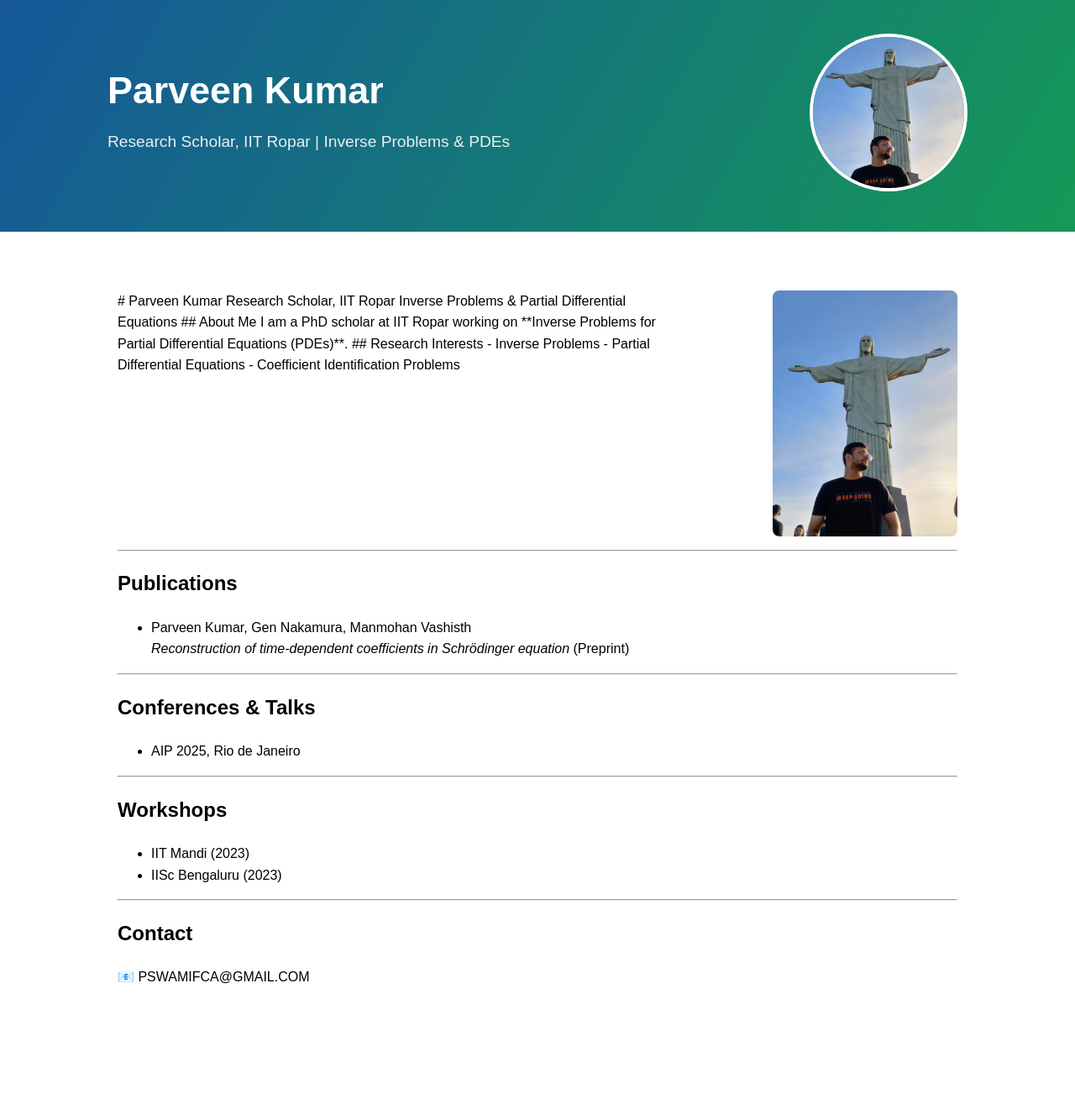
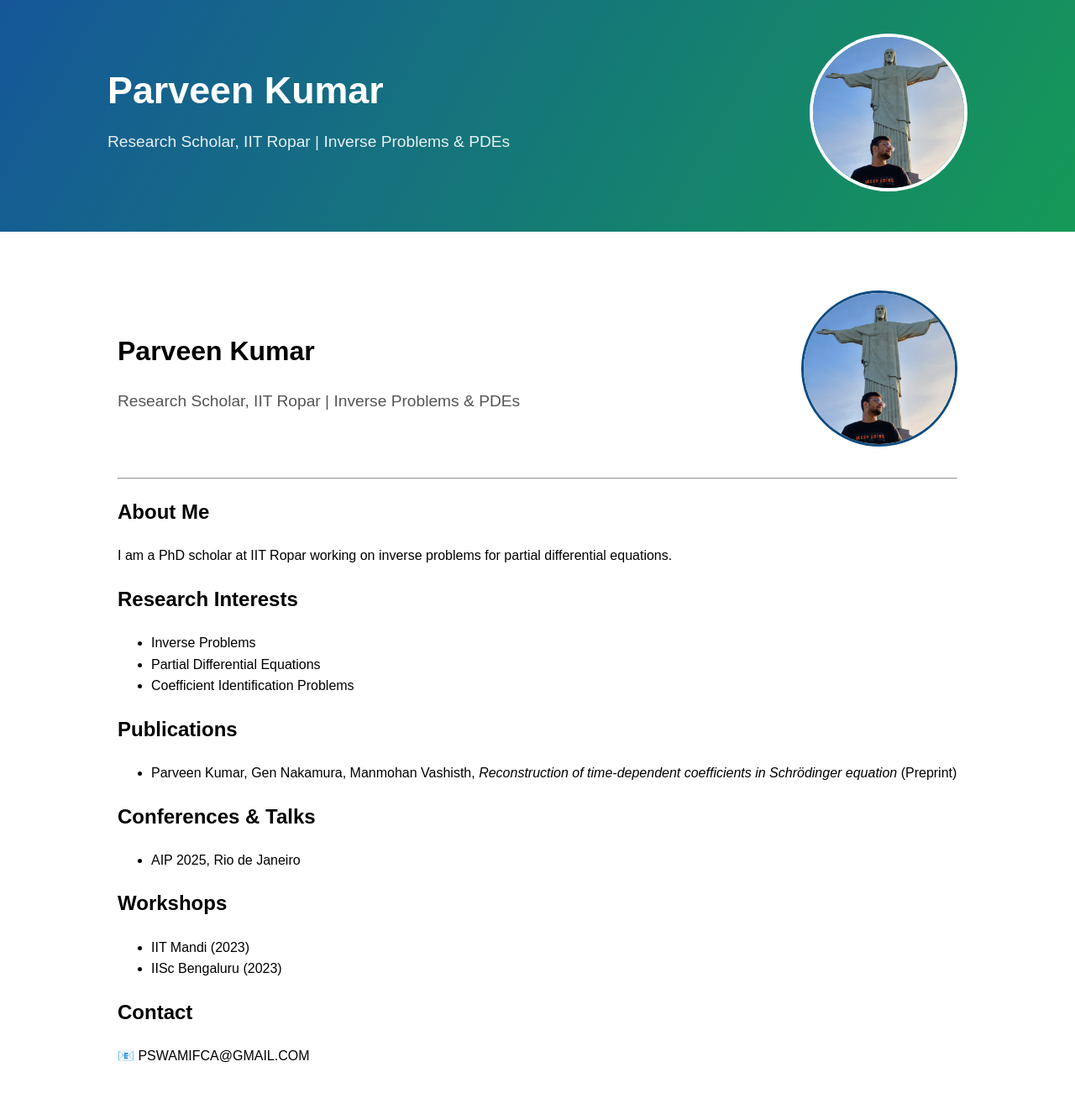
Before and after one commit to parveenkumarmath/parveenkumarmath.github.io, a Jekyll site: the page built from index.md, in a window 1280 px wide. Shown: the whole page at 84% size. Built offline with Jekyll 4.4.1, drawn with Linux system fonts in a browser that asks for light colours; our own code applies the rules of GitHub Pages for plain Markdown files; before the commit the page ends 1233 px from its top, so only the background shows below that; some of the changed lines change nothing that is shown.

Commit message:
Update index.md

```diff
--- a/index.md
+++ b/index.md
@@ -1,82 +1,87 @@
----
-layout: default
----
-
 <style>
-.top-section {
+.header {
   display: flex;
+  align-items: center;
   justify-content: space-between;
-  align-items: flex-start;
+  margin: 30px 0;
   flex-wrap: wrap;
-  margin-top: 30px;
 }
 
-.bio {
-  flex: 2;
-  min-width: 300px;
+.info {
+  flex: 1;
 }
 
-.photo {
-  flex: 1;
-  text-align: right;
-  min-width: 220px;
+.info h1 {
+  margin-bottom: 5px;
+}
+
+.info p {
+  font-size: 1.2em;
+  color: #555;
 }
 
 .photo img {
-  width: 220px;
-  border-radius: 8px;
+  width: 180px;
+  height: 180px;
+  object-fit: cover;
+  border-radius: 50%;
+  border: 3px solid #0f4c81;
 }
 </style>
 
-<div class="top-section">
+<div class="header">
 
-<div class="bio">
+  <div class="info">
+    <h1>Parveen Kumar</h1>
+    <p>Research Scholar, IIT Ropar | Inverse Problems & PDEs</p>
+  </div>
 
-# Parveen Kumar
-
-Research Scholar, IIT Ropar
-Inverse Problems & Partial Differential Equations
-
-## About Me
-
-I am a PhD scholar at IIT Ropar working on **Inverse Problems for Partial Differential Equations (PDEs)**.
-
-## Research Interests
-
-- Inverse Problems
-- Partial Differential Equations
-- Coefficient Identification Problems
+  <div class="photo">
+    <img src="parveen.jpeg" alt="Parveen Kumar">
+  </div>
 
 </div>
 
-<div class="photo">
-<img src="parveen.jpeg" alt="Parveen Kumar">
-</div>
+<hr>
 
-</div>
+<h2>About Me</h2>
 
----
+<p>
+I am a PhD scholar at IIT Ropar working on inverse problems for partial differential equations.
+</p>
 
-## Publications
+<h2>Research Interests</h2>
 
-- Parveen Kumar, Gen Nakamura, Manmohan Vashisth
-  *Reconstruction of time-dependent coefficients in Schrödinger equation* (Preprint)
+<ul>
+  <li>Inverse Problems</li>
+  <li>Partial Differential Equations</li>
+  <li>Coefficient Identification Problems</li>
+</ul>
 
----
+<h2>Publications</h2>
 
-## Conferences & Talks
+<ul>
+  <li>
+    Parveen Kumar, Gen Nakamura, Manmohan Vashisth,
+    <em>Reconstruction of time-dependent coefficients in Schrödinger equation</em> (Preprint)
+  </li>
+</ul>
 
-- AIP 2025, Rio de Janeiro
+<h2>Conferences & Talks</h2>
 
----
+<ul>
+  <li>AIP 2025, Rio de Janeiro</li>
+</ul>
 
-## Workshops
+<h2>Workshops</h2>
 
-- IIT Mandi (2023)
-- IISc Bengaluru (2023)
+<ul>
+  <li>IIT Mandi (2023)</li>
+  <li>IISc Bengaluru (2023)</li>
+</ul>
 
----
+<h2>Contact</h2>
 
-## Contact
-
+<p>
 📧 PSWAMIFCA@GMAIL.COM
+</p>
```
